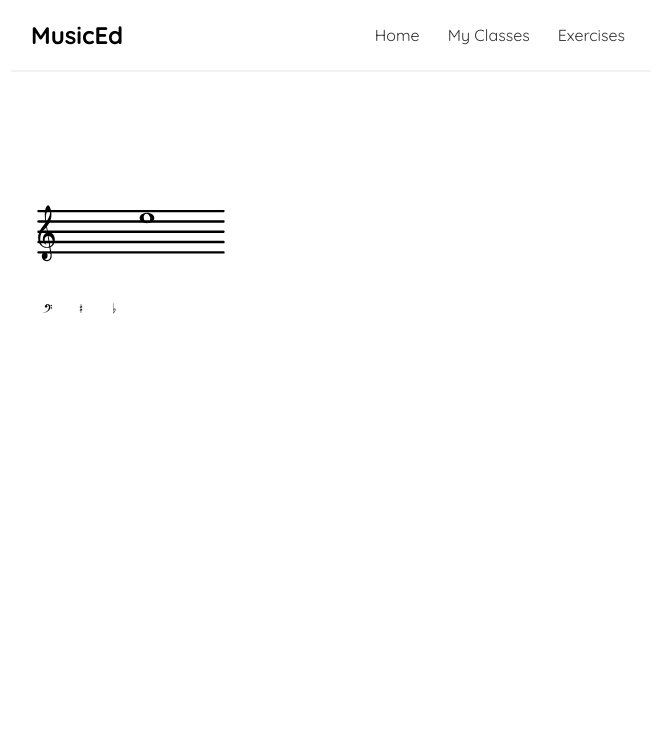
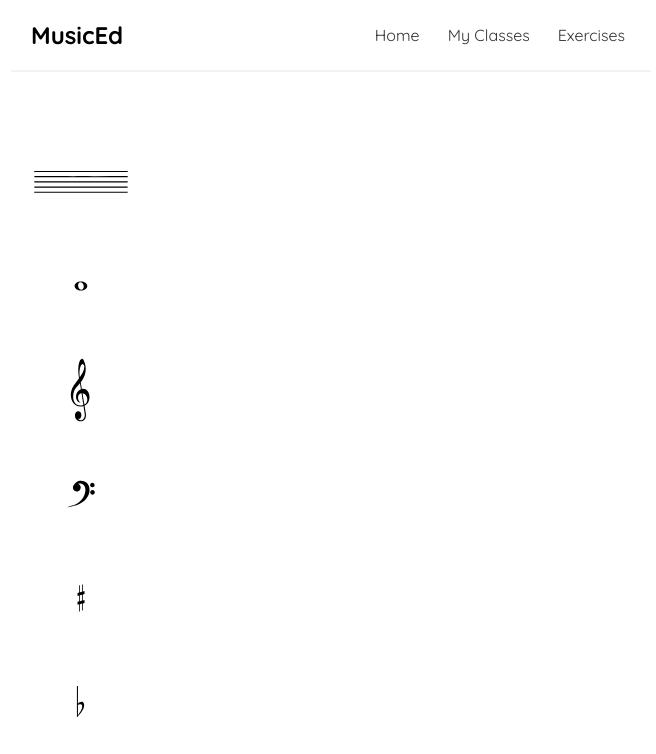
Before and after one commit to ChrisFala/MusicEd, a React (Create React App) app: page /NoteIdentification in a window 1280 px wide. Shown: the top 754 px of the page, without its empty margins (309-965 px from the left). Built offline with nearby package versions, Linux system fonts and the light colour scheme.

Commit message:
Grid Image Placement Testing

```diff
--- a/src/pages/exercises/exercise.css
+++ b/src/pages/exercises/exercise.css
@@ -1,20 +1,15 @@
 #note-identification{
     display: grid;
-    grid-template-columns: repeat(3, 1fr);
+    grid-template-columns: repeat(6, 1fr);
     grid-auto-rows: minmax(150px, auto);
 }
 
 #note-display{
-    display: grid;
-    grid-template-columns: repeat(6, 1fr);
-    grid-template-rows: repeat(32, 5px);
     width: 100%;
 }
 
 .staff{
     max-width: 100%;
-    grid-column: 1/7;
-    grid-row: 1/33;
     z-index: -1;
 }
 
@@ -22,9 +17,6 @@
     max-width: 100%;
     height: auto;
     z-index: 1;
-    grid-column: 4/5;
-    grid-row: 15/22;
-    transform: scale(3.5);
 
 }
 
@@ -32,9 +24,6 @@
     max-width: 100%;
     height: auto;
     z-index: 1;
-    grid-column: 1/2;
-    grid-row: 18/26;
-    transform: scale(2.7);
 }
 
 .bassclef{
```
